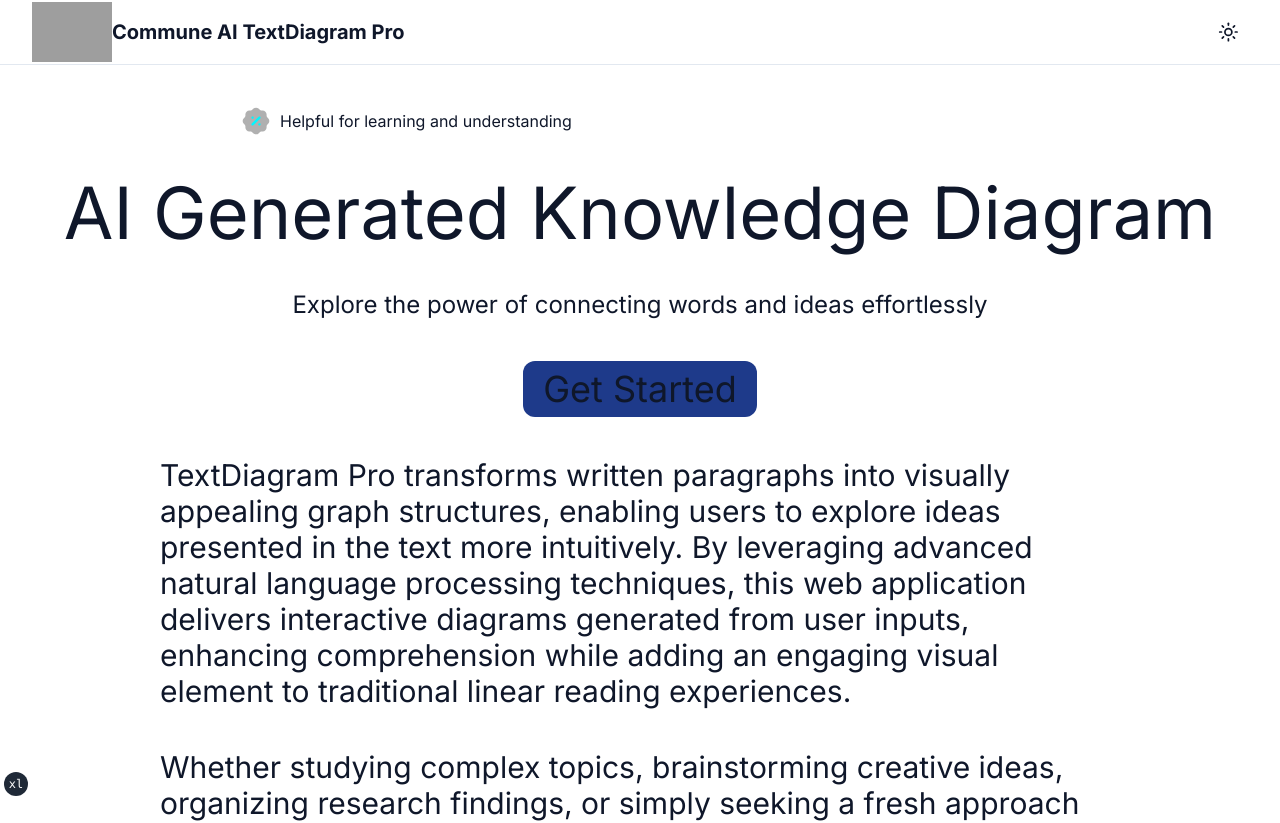
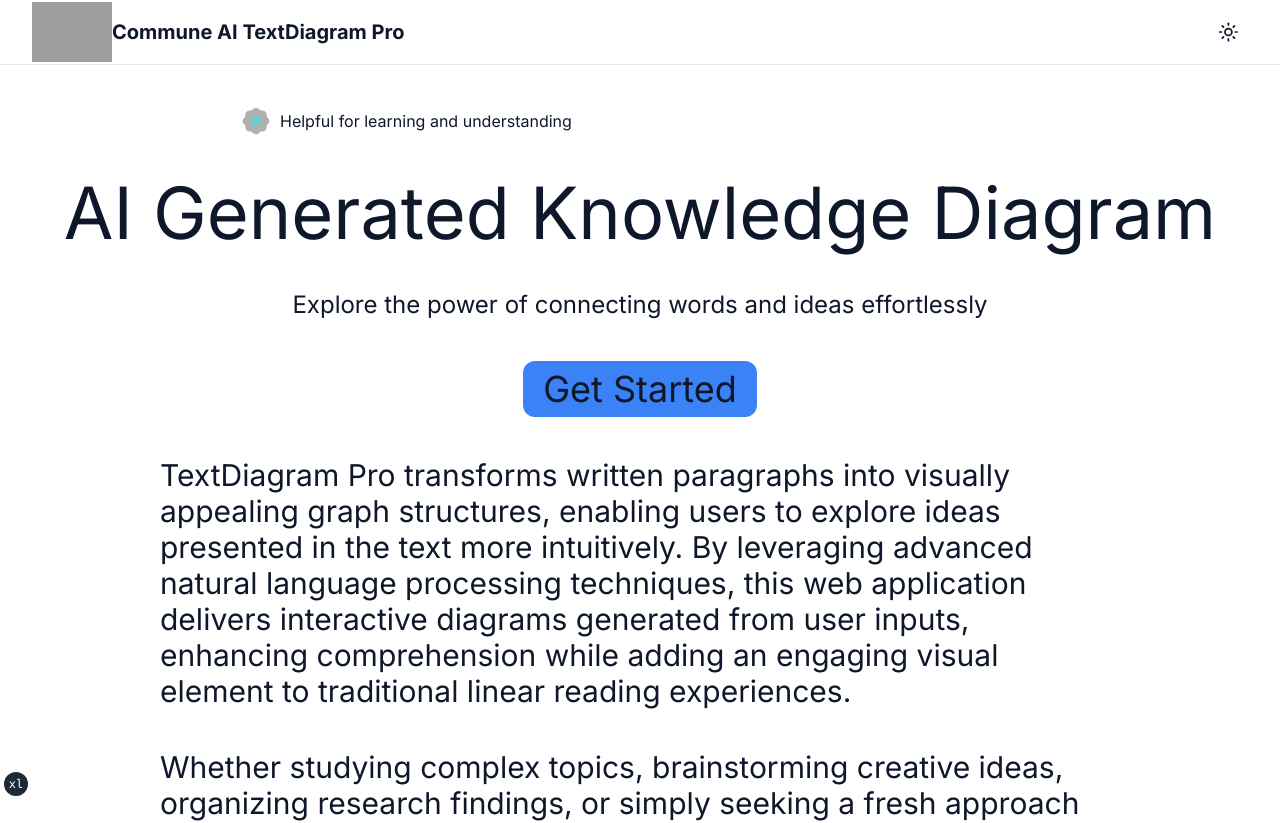
Before and after one commit to bagus0300/commune-AI-text2diagram, a Next.js app: page / in a window 1280 px wide. Shown: the top 823 px of the page. Built offline with nearby package versions, Linux system fonts and the light colour scheme; grey boxes are pictures that could not be loaded.

Commit message:
fix : style

```diff
--- a/app/page.tsx
+++ b/app/page.tsx
@@ -21,7 +21,7 @@ const Home = () => {
         </div>
         <div className="text-4xl text-center mt-10">
           <Link href="/diagram">
-            <button className="bg-blue-900 rounded-xl py-2 px-5 hover:bg-blue-600">
+            <button className="bg-blue-500 rounded-xl py-2 px-5 hover:bg-blue-600">
               Get Started
             </button>
           </Link>
```
